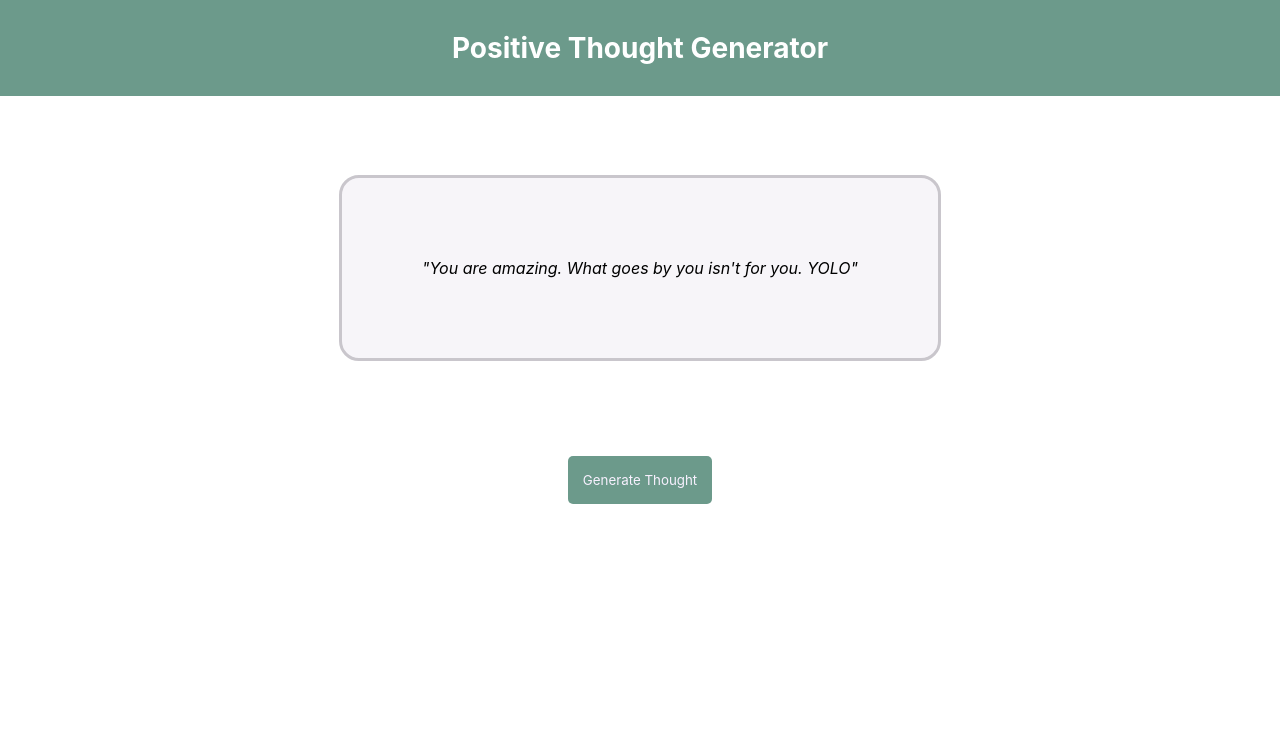
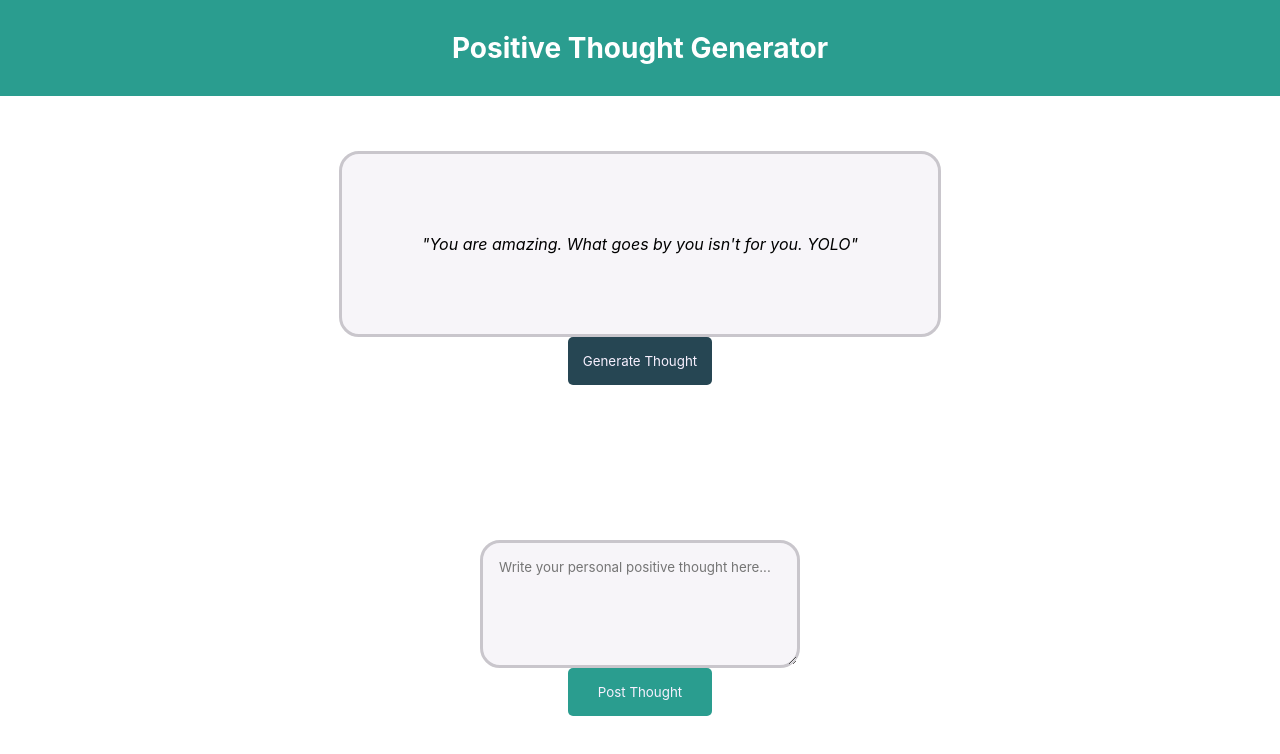
Before and after one commit to anasansari74/PCP-Frontend, a React (Create React App) app: page / in a window 1280 px wide. Shown: the top 754 px of the page. Built offline with nearby package versions, Linux system fonts and the light colour scheme.

Commit message:
🏗: Created submit thought form and palette

```diff
--- a/src/App.css
+++ b/src/App.css
@@ -6,7 +6,7 @@
 }
 
 header {
-    background-color: #6C9A8B;
+	background-color: #2A9D8F;
 	display: grid;
 	place-items: center;
 }
@@ -20,17 +20,35 @@ main {
 
 button {
 	width: 9rem;
-  background-color: #6C9A8B;
+	background-color: #264653;
 	border: none;
 	border-radius: 5px;
-  color: #F8F1FF;
+	color: #f8f1ff;
 	height: 3rem;
 	align-self: baseline;
 }
 
-section {
+button.alternate {
+    background-color: #2A9D8F ;
+}
+
+.thought-box {
 	background-color: #f7f5f9;
 	padding: 5rem;
+	border: 3px solid #c9c6cc;
+	border-radius: 20px;
+}
+
+section.post-thought form {
+	display: grid;
+	place-items: center;
+}
+
+section.post-thought textarea {
+	height: 8rem;
+	width: 20rem;
+	background-color: #f7f5f9;
+	padding: 1rem;
 	border: 3px solid #c9c6cc;
 	border-radius: 20px;
 }
--- a/src/App.js
+++ b/src/App.js
@@ -3,26 +3,43 @@ import { useEffect, useState } from "react";
 
 function App() {
 	useEffect(() => {}, []);
+    const colors = ["#E9C46A", "#F4A261","#E76F51", "#F5AA6F", "#8CC084", "#2F4550", "#828E82" ]
+
+    const randomColorString = colors[Math.floor(Math.random()* colors.length)]
+
+    const [bgColor, setBgcolor] = useState(randomColorString)
 	return (
 		<div className="App">
 			<header className="App-header">
 				<h1>Positive Thought Generator</h1>
 			</header>
 			<main>
-				<section className="thought-box">
-					<p className="quote">
+				<section>
+                    <div className="thought-box">
+                    <p className="quote">
 						"You are amazing. What goes by you isn't for you. YOLO"
 					</p>
-				</section>
-				<button
+                    </div>
+
+                    <button
 					onClick={() => {
 						fetch("https://zenquotes.io/api/quotes")
-							.then((res) => {res => res.json()})
+							.then((res) => {res.json()})
                             .then(console.log())
 					}}
 				>
 					Generate Thought
 				</button>
+				</section>
+
+                <section className="post-thought">
+                    <form >
+                        <textarea placeholder="Write your personal positive thought here..."></textarea>
+                        <button className="alternate" type="submit">
+                            Post Thought
+                        </button>
+                    </form>
+                </section>
 			</main>
 		</div>
 	);
```
Lines whose indentation alone changed are shown as unchanged.
